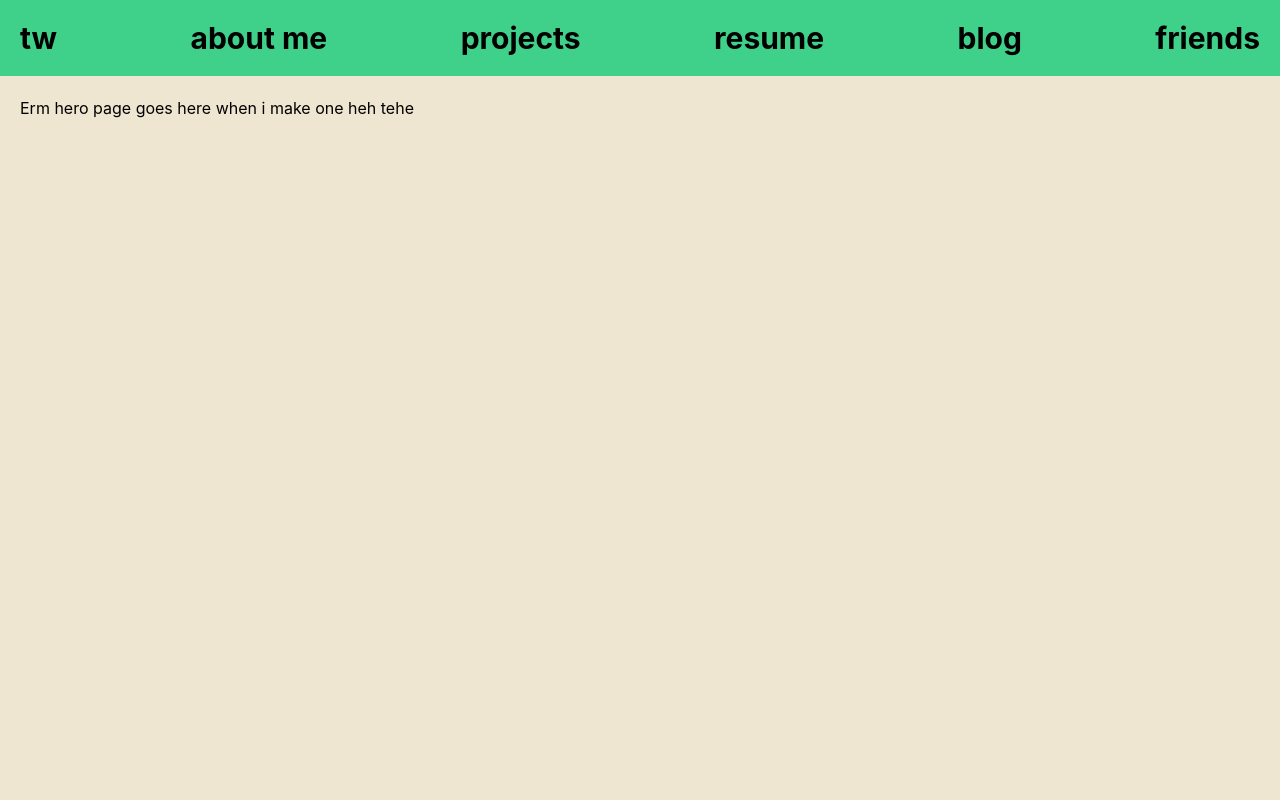
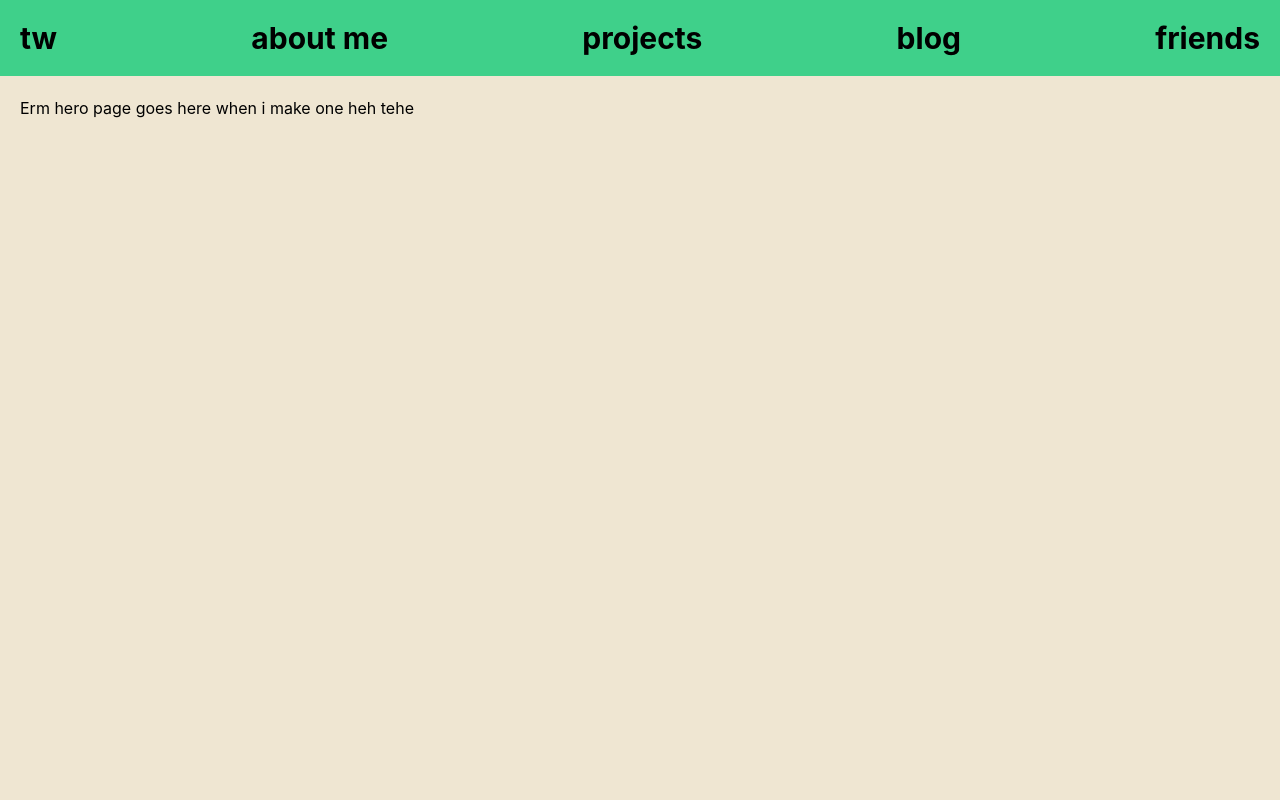
Before and after one commit to Twu1738/personal-website, a React (Vite) app: page / in a window 1280 px wide. Shown: the top 800 px of the page. Built offline with nearby package versions, Linux system fonts and the light colour scheme.

Commit message:
feat: add route for all pages on navbar

```diff
--- a/src/Footer.tsx
+++ b/src/Footer.tsx
@@ -1,18 +1,26 @@
 export function Footer() {
   return (
     <>
-        <footer className="flex flex-row justify-between p-5 gap-10 border-t-2 border-neon-green bg-paper text-lg">
+      <footer className="border-neon-green bg-paper flex flex-row justify-between gap-10 border-t-2 p-5 text-lg">
         <div className="">
           <p>© Terrence Wu 2026</p>
         </div>
 
-            <div className="flex gap-4 mx-10">
-                <a href="https://github.com/Twu1738"
-                className="text-blue-500 hover:text-blue-700">github</a>
-                <a href="https://www.linkedin.com/in/terrence-wu-5657a0376/"
-                className="text-blue-500 hover:text-blue-700">linkedin</a>
+        <div className="mx-10 flex gap-4">
+          <a
+            href="https://github.com/Twu1738"
+            className="text-blue-500 hover:text-blue-700"
+          >
+            github
+          </a>
+          <a
+            href="https://www.linkedin.com/in/terrence-wu-5657a0376/"
+            className="text-blue-500 hover:text-blue-700"
+          >
+            linkedin
+          </a>
         </div>
       </footer>
     </>
-    )
+  );
 }
--- a/src/Navbar.tsx
+++ b/src/Navbar.tsx
@@ -10,13 +10,17 @@ export function Navbar() {
           <a href="/about-me">about me</a>
         </div>
 
-        <div>projects</div>
+        <div>
+          <a href="/projects">projects</a>
+        </div>
 
-        <div>resume</div>
+        <div>
+          <a href="/blog">blog</a>
+        </div>
 
-        <div>blog</div>
-
-        <div>friends</div>
+        <div>
+          <a href="/friends">friends</a>
+        </div>
       </header>
     </>
   );
--- /dev/null
+++ b/src/pages/Blog.tsx
@@ -0,0 +1,7 @@
+export default function Blog() {
+  return (
+    <>
+      <p>Blog</p>
+    </>
+  );
+}
--- /dev/null
+++ b/src/pages/Friends.tsx
@@ -0,0 +1,7 @@
+export default function Friends() {
+  return (
+    <>
+      <p>Friends</p>
+    </>
+  );
+}
--- /dev/null
+++ b/src/pages/Projects.tsx
@@ -0,0 +1,7 @@
+export default function Projects() {
+  return (
+    <>
+      <p>Projects</p>
+    </>
+  );
+}
```
Also changed, not shown: src/main.tsx (+6 -2 lines), src/index.css (indentation only). Lines whose indentation alone changed are shown as unchanged.
